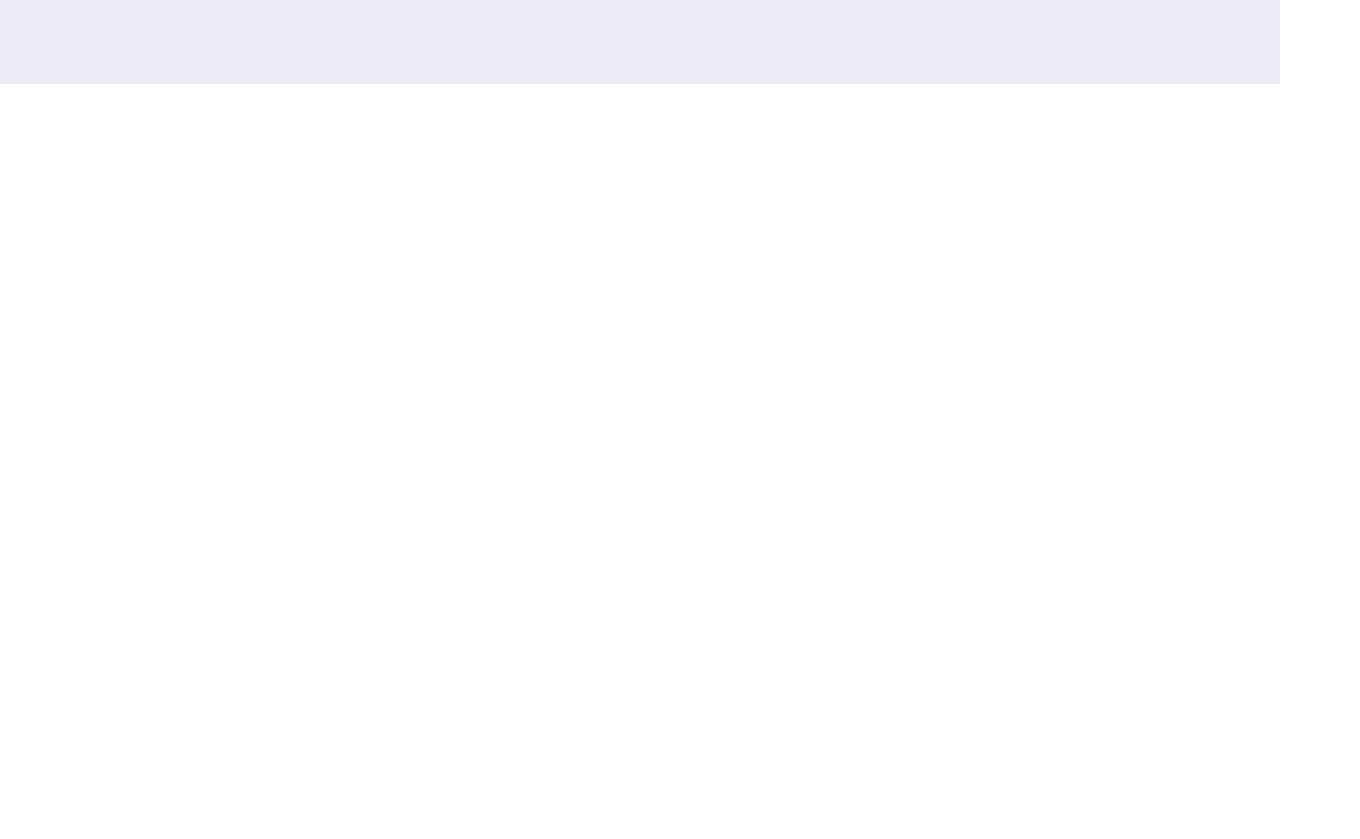
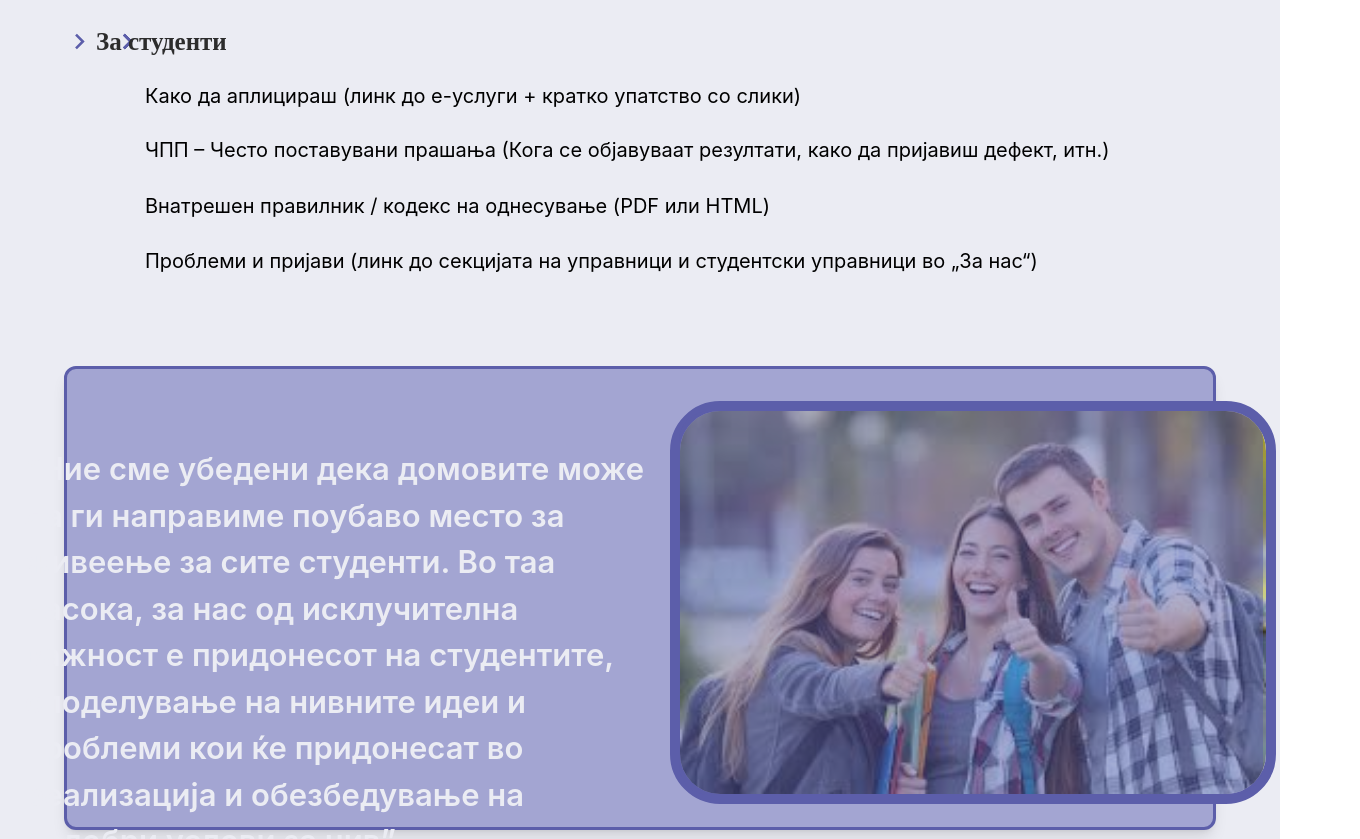
Before and after one commit to andrejstanoev/dsd_project, a React (Vite) app: page / in a window 1280 px wide. Shown: the part 840-1679 px from the top of the page, 1360 px wide, since content can reach past the window. Before the commit the page ends 924 px from the top, so only its background shows below. Built offline with nearby package versions, Linux system fonts and the light colour scheme.

Commit message:
Student Section

```diff
--- a/src/Pages/HomePage.jsx
+++ b/src/Pages/HomePage.jsx
@@ -1,13 +1,17 @@
 import NavBar from "../components/NavBar.jsx";
 import HomepageMain from "../components/HomepageMain.jsx";
+import StudentsSectionHP from "../components/StudentsSectionHP.jsx";
 
 export default function HomePage(){
     return (
         <div className="">
             <NavBar/>
             <HomepageMain/>
-            <footer>
-            </footer>
+            <StudentsSectionHP/>
+
+
+
+
         </div>
     );
 }
--- a/src/components/NavBar.jsx
+++ b/src/components/NavBar.jsx
@@ -32,7 +32,7 @@ export default function NavBar(){
                 </li>
             </ul>
             <button
-                className=" hidden sm:flex items-center justify-center w-14 h-14 rounded-full bg-[#ffd166] border-2 border-[#444692] ">
+                className=" hidden sm:flex items-center justify-center w-14 h-14 rounded-full bg-[#ffd166] border-2 border-[#444692]">
 
                 <svg className="w-7 h-7 text-[#444692]" fill="none" stroke="currentColor" viewBox="0 0 24 24">
                     <circle cx="11" cy="11" r="8" stroke="currentColor" strokeWidth="2"/>
--- /dev/null
+++ b/src/components/StudentsSectionHP.jsx
@@ -0,0 +1,73 @@
+import React from "react";
+
+const StudentsSectionHP = () => {
+    return (
+        <main className="bg-[#ebecf3] min-h-screen flex flex-col items-center py-8">
+        <div className="w-[1440px] h-[950px] top-[-90px] relative">
+            {/* Горната секција - За студенти */}
+            <div className="relative w-full max-w-full sm:max-w-[calc(100vw-8rem)] 2xl:h-[720px] h-[520px] mx-auto overflow-hidden rounded-xl">
+                {/* Икони (линиите) */}
+                {[53, 108, 163, 218].map((top, idx) => (
+                    <div
+                        key={idx}
+                        data-size="48"
+                        className={`w-[47px] h-10 absolute left-[48px] top-[${top}px] overflow-hidden`}
+                    >
+                        <svg xmlns="http://www.w3.org/2000/svg" width="31" height="31" viewBox="0 0 24 24">
+                            <path fill="#5c5eaa" d="M8.59 16.58L13.17 12L8.59 7.41L10 6l6 6l-6 6z"/>
+                        </svg>
+
+                    </div>
+                ))}
+
+                {/* Наслов и текстови */}
+                <div>
+
+                    <svg xmlns="http://www.w3.org/2000/svg" width="31" height="31" viewBox="0 0 24 24">
+                        <path fill="#5c5eaa" d="M8.59 16.58L13.17 12L8.59 7.41L10 6l6 6l-6 6z"/>
+                    </svg>
+
+
+                    <div
+                        className="left-[32px] top-[-3px] absolute text-[#2c2c2c] text-[25px] font-semibold font-['Poppins']">
+                        За студенти
+                    </div>
+                </div>
+                <div className="left-[81px] top-[56px] absolute text-black text-xl font-normal font-['Inter']">
+                    Како да аплицираш (линк до е-услуги + кратко упатство со слики)
+                </div>
+                <div className="left-[81px] top-[110px] absolute text-black text-xl font-normal font-['Inter']">
+                    ЧПП – Често поставувани прашања (Кога се објавуваат резултати, како да пријавиш дефект, итн.)
+                </div>
+                <div className="left-[81px] top-[166px] absolute text-black text-xl font-normal font-['Inter']">
+                    Внатрешен правилник / кодекс на однесување (PDF или HTML)
+                </div>
+                <div className="left-[81px] top-[221px] absolute text-black text-xl font-normal font-['Inter']">
+                    Проблеми и пријави (линк до секцијата на управници и студентски управници во „За нас“)
+                </div>
+            </div>
+
+            {/* Долната секција - Цитат и слика */}
+            <div className="w-[1440px] h-[464px] absolute top-[340px] left-0">
+                <div className="relative w-full max-w-full sm:max-w-[calc(100vw-8rem)] 2xl:h-[720px] h-[520px] mx-auto overflow-hidden rounded-xl shadow-lg h-full absolute bg-[#a3a5d2] rounded-[15px] border-[3px] border-[#5c5eaa]" />
+
+                <div className="w-[624px] h-[362px] left-[105px] top-[80px] absolute text-[#ebecf3] text-[31px] font-semibold font-['Inter']">
+                    “Ние сме убедени дека домовите може да ги направиме поубаво место за живеење за сите студенти. Во таа насока, за
+                    нас од исклучителна важност е придонесот на студентите, споделување на нивните идеи и проблеми кои ќе
+                    придонесат во реализација и обезбедување на подобри услови за нив”
+                </div>
+
+                <img
+                    className="w-[605.60px] h-[403px] left-[750px] top-[35px] absolute rounded-[50px] border-[10px] border-[#5c5eaa]"
+                    src="src/images/studenti.png"
+                    alt="Студенти"
+                />
+
+                <div className="w-[584px] h-96 left-[759px] top-[45px] absolute bg-[#5c5eaa]/50 rounded-[30px]" />
+            </div>
+        </div>
+        </main>
+    );
+};
+
+export default StudentsSectionHP;
```
Also changed, not shown: src/images/studenti.png (added).
